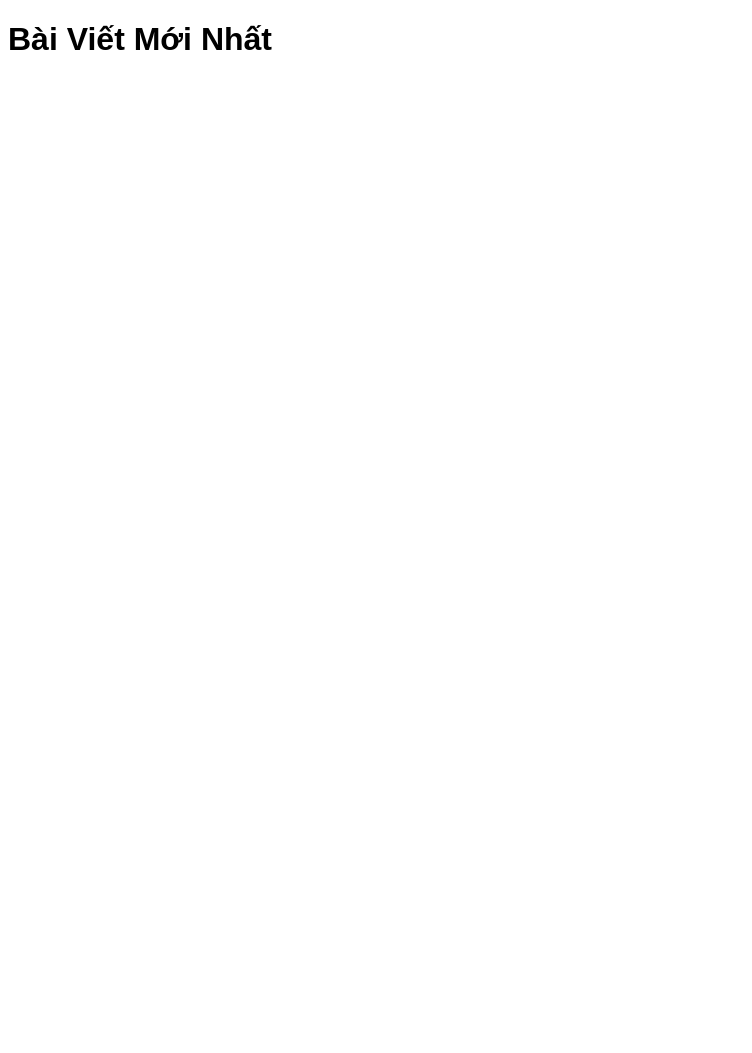
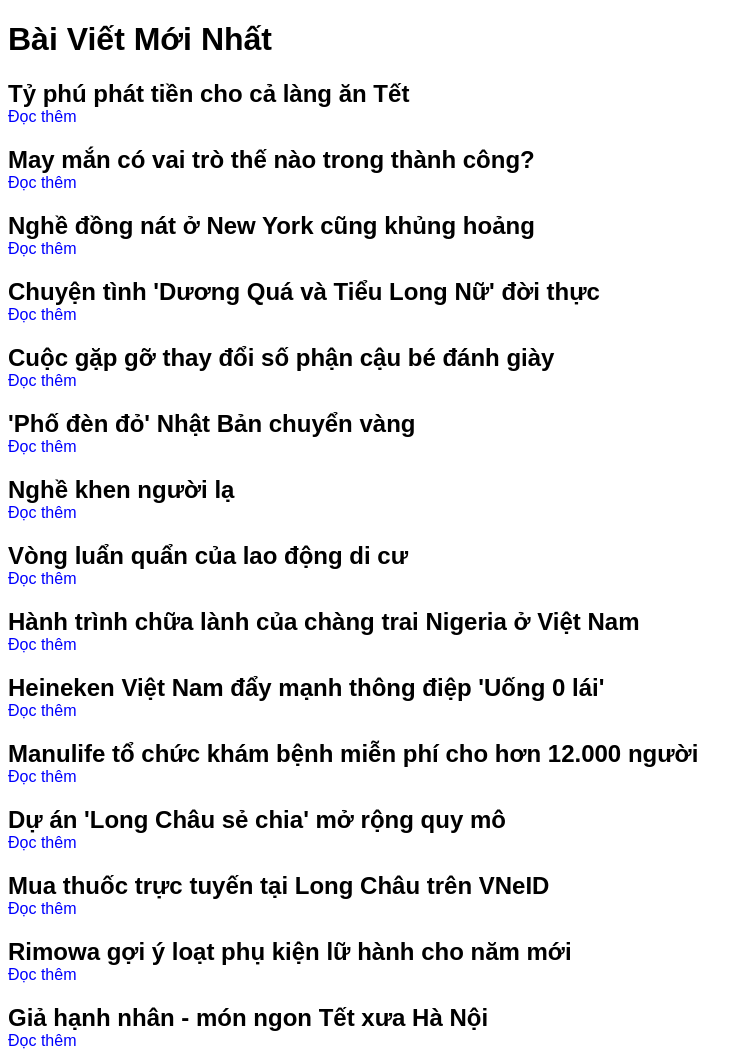
Before and after one commit to Chiennn/-cozynest.link, a plain HTML site: page index.html in a window 1280 px wide. Shown: the top 1053 px of the page, without its empty margins (0-752 px from the left). Before the commit the page ends 800 px from the top, so only its background shows below. Drawn offline with Linux system fonts and the light colour scheme; no server answers.

Commit message:
Update json ver2

```diff
--- a/index.html
+++ b/index.html
@@ -18,7 +18,7 @@
 
     <script>
         // Đọc dữ liệu từ file vnexpress_articles.json
-        fetch('vnexpress_articles.json')
+        fetch('rss_vnexpress.json')
             .then(response => response.json())
             .then(data => {
                 const articlesContainer = document.getElementById('articles-container');
```
